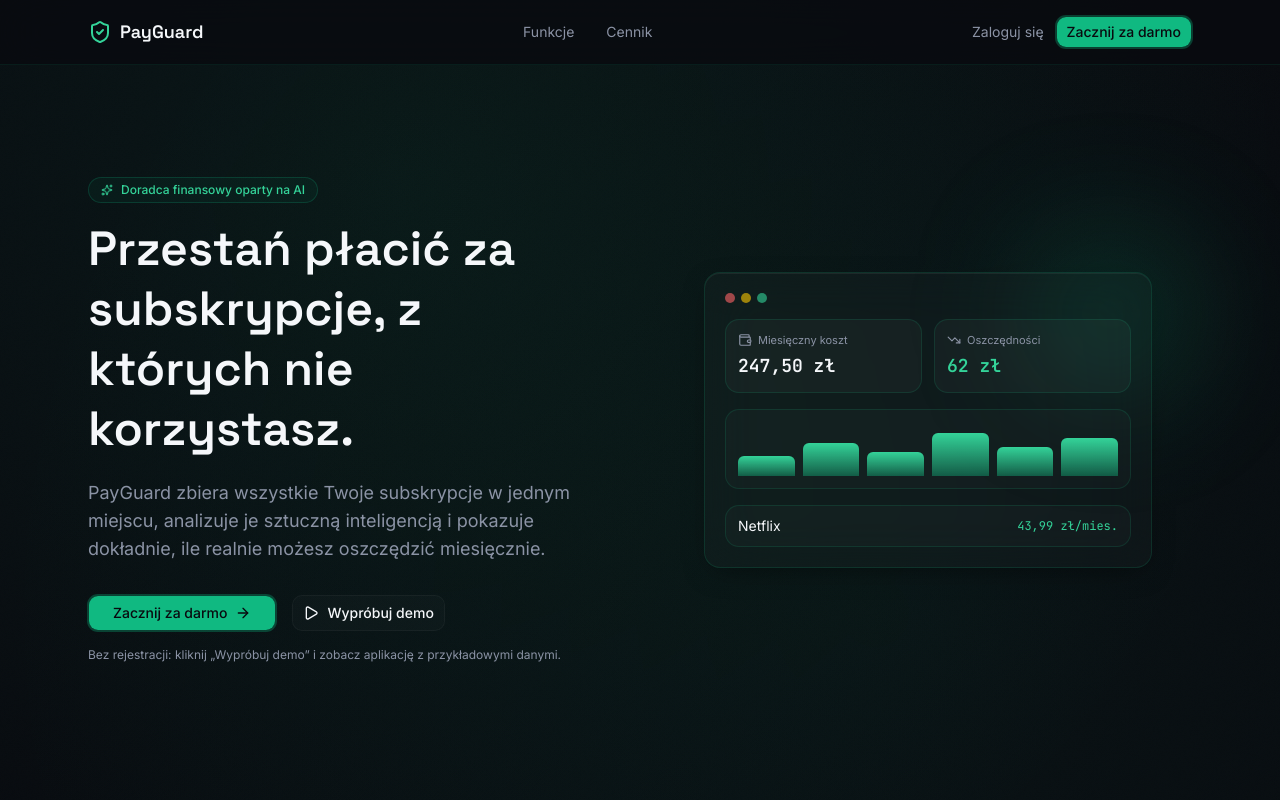
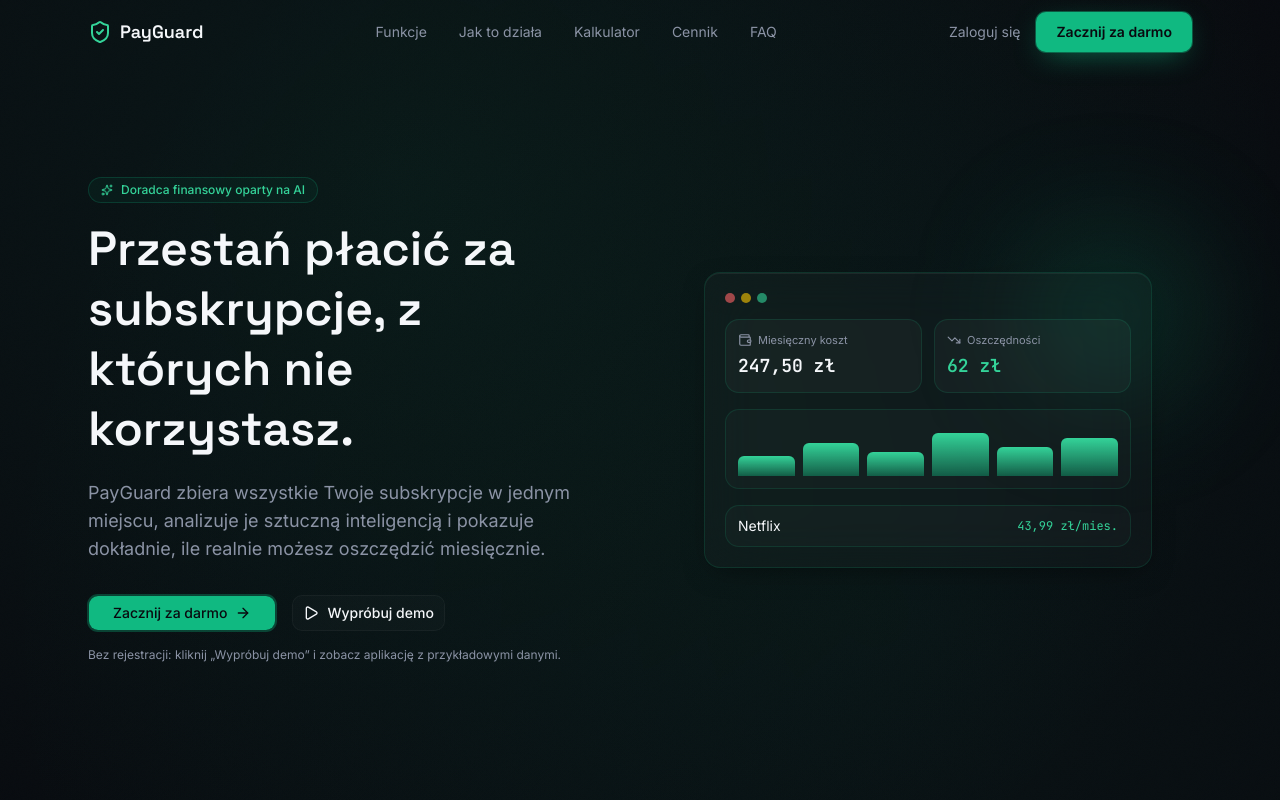
Before and after one commit to Andrii418/payguard, a Next.js app: page / in a window 1280 px wide. Shown: the top 800 px of the page. Built offline with nearby package versions, Linux system fonts and the light colour scheme; no server answers.

Commit message:
New navigation bar (glass effect when scrolling, more sections, one-click registration)

```diff
--- a/components/landing-navbar.tsx
+++ b/components/landing-navbar.tsx
@@ -1,47 +1,72 @@
 "use client";
 
+import { useEffect, useState } from "react";
 import Link from "next/link";
-import { useEffect, useState } from "react";
+import { ShieldCheck } from "lucide-react";
 import { supabase } from "@/lib/supabase";
-import { Button } from "@/components/ui/button";
-import { ShieldCheck } from "lucide-react";
+import { ctaPrimary } from "@/lib/ui-classes";
+
+const links = [
+  { href: "#features", label: "Funkcje" },
+  { href: "#how", label: "Jak to działa" },
+  { href: "#calculator", label: "Kalkulator" },
+  { href: "#pricing", label: "Cennik" },
+  { href: "#faq", label: "FAQ" },
+];
 
 export function LandingNavbar() {
   const [isLoggedIn, setIsLoggedIn] = useState(false);
+  const [scrolled, setScrolled] = useState(false);
 
   useEffect(() => {
     supabase.auth.getSession().then(({ data }) => setIsLoggedIn(!!data.session));
+
+    const onScroll = () => setScrolled(window.scrollY > 12);
+    onScroll();
+    window.addEventListener("scroll", onScroll, { passive: true });
+    return () => window.removeEventListener("scroll", onScroll);
   }, []);
 
   return (
-    <header className="sticky top-0 z-50 border-b border-emerald-500/10 bg-obsidian/80 backdrop-blur-xl">
-      <div className="mx-auto flex max-w-6xl items-center justify-between px-6 py-4">
+    <header
+      className={`sticky top-0 z-50 transition-all duration-300 ${
+        scrolled
+          ? "border-b border-white/[0.08] bg-obsidian/70 backdrop-blur-xl"
+          : "border-b border-transparent"
+      }`}
+    >
+      <div className="mx-auto flex h-16 max-w-6xl items-center justify-between px-6">
         <Link href="/" className="flex items-center gap-2">
           <ShieldCheck className="h-6 w-6 text-emerald-400" />
           <span className="font-display text-lg font-semibold text-foreground">PayGuard</span>
         </Link>
 
         <nav className="hidden items-center gap-8 text-sm text-muted-foreground md:flex">
-          <a href="#features" className="transition-colors hover:text-foreground">
-            Funkcje
+          {links.map((l) => (
+            <a key={l.href} href={l.href} className="transition-colors hover:text-foreground">
+              {l.label}
             </a>
-          <a href="#pricing" className="transition-colors hover:text-foreground">
-            Cennik
-          </a>
+          ))}
         </nav>
 
-        <div className="flex items-center gap-3">
+        <div className="flex items-center gap-4">
+          {isLoggedIn ? (
+            <Link href="/dashboard" className={ctaPrimary}>
+              Przejdź do panelu
+            </Link>
+          ) : (
+            <>
               <Link
-            href={isLoggedIn ? "/dashboard" : "/login"}
+                href="/login"
                 className="hidden text-sm text-muted-foreground transition-colors hover:text-foreground sm:block"
               >
-            {isLoggedIn ? "Przejdź do panelu" : "Zaloguj się"}
+                Zaloguj się
               </Link>
-          <Link href={isLoggedIn ? "/dashboard" : "/login"}>
-            <Button className="bg-emerald-500 shadow-[0_0_0_1px_rgba(16,185,129,0.3)] transition-all duration-200 hover:bg-emerald-500/90 hover:shadow-[0_0_24px_-4px_rgba(16,185,129,0.6)] active:scale-[0.97]">
-              {isLoggedIn ? "Panel" : "Zacznij za darmo"}
-            </Button>
+              <Link href="/login?mode=signup" className={ctaPrimary}>
+                Zacznij za darmo
               </Link>
+            </>
+          )}
         </div>
       </div>
     </header>
```
Lines whose indentation alone changed are shown as unchanged.
